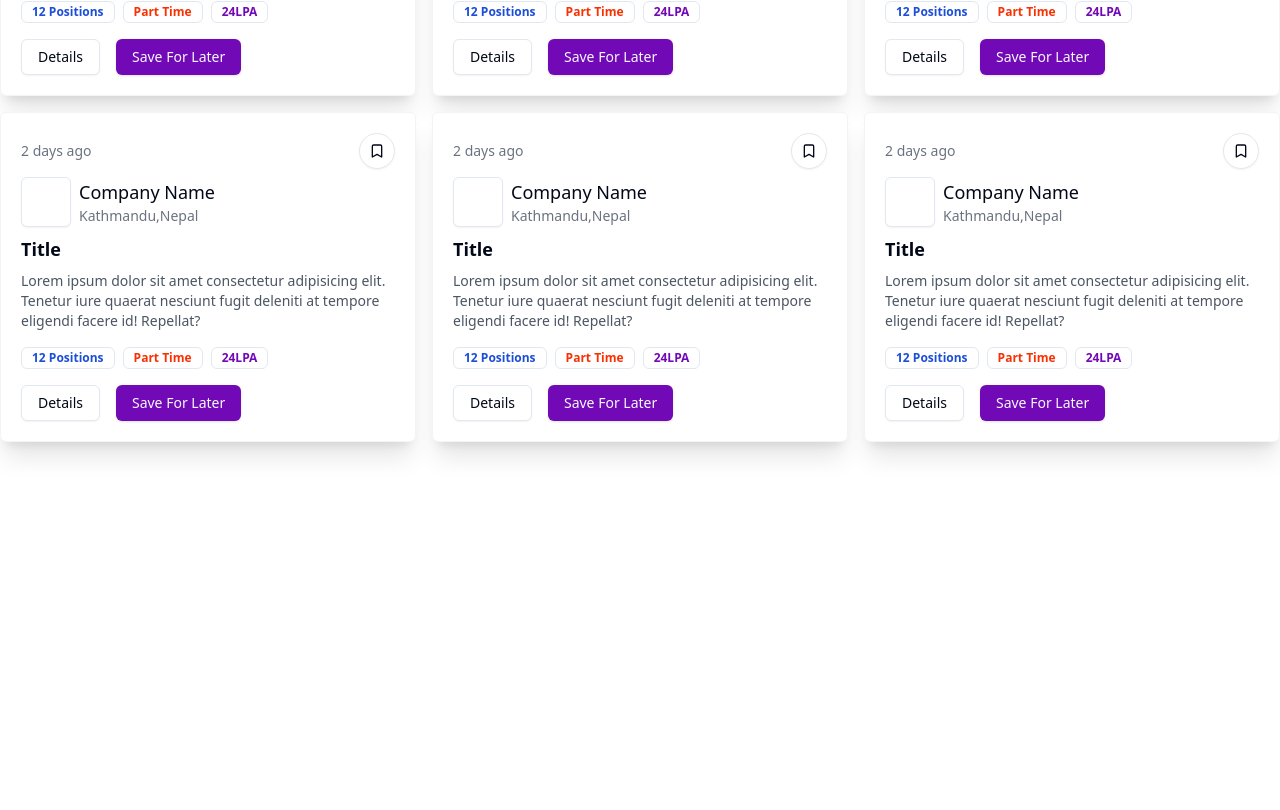
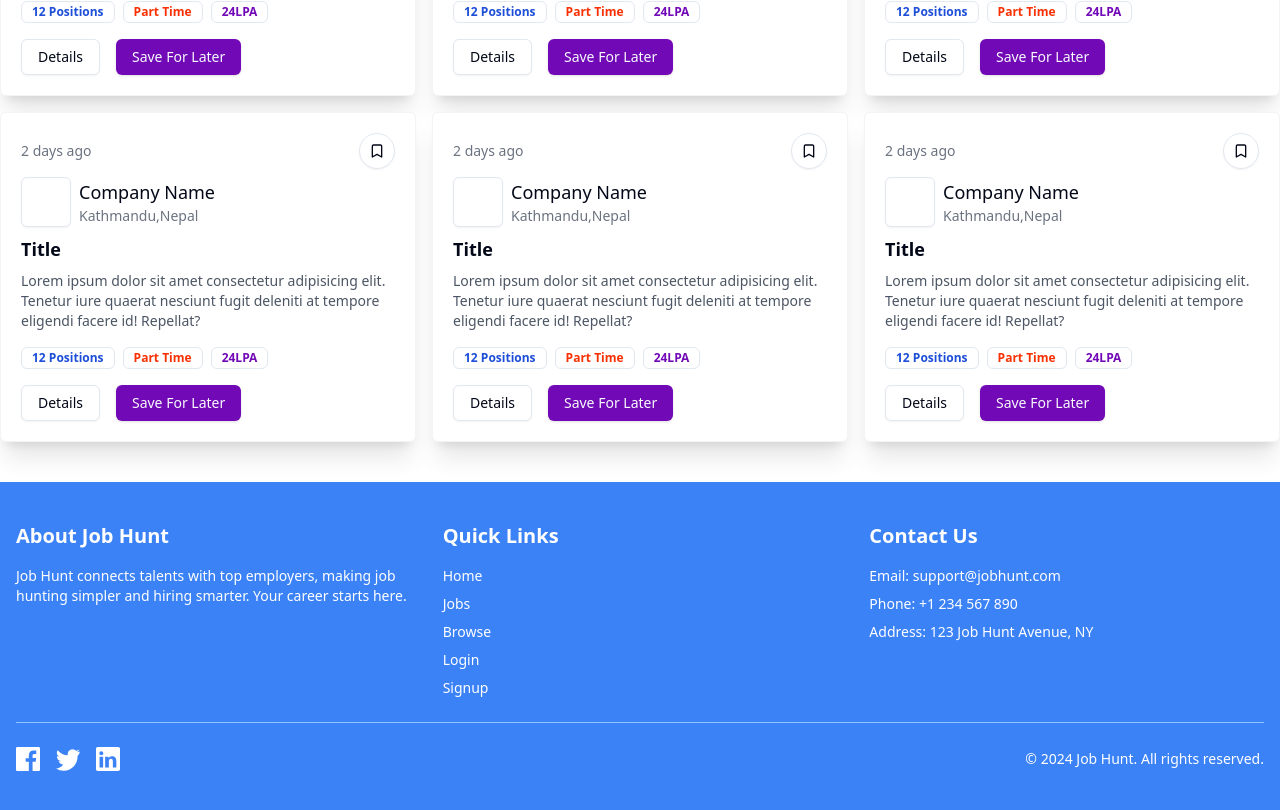
Before and after one commit to Aavashjoshi/JOBB, a React (Vite) app in the folder Frontend/: page /browse in a window 1280 px wide. Shown: the part 406-1216 px from the top of the page. Before the commit the page ends 888 px from the top, so only its background shows below. Built offline with nearby package versions, Linux system fonts and the light colour scheme; grey boxes are pictures that could not be loaded.

Commit message:
footer link manage

```diff
--- a/Frontend/src/components/Browse.jsx
+++ b/Frontend/src/components/Browse.jsx
@@ -1,6 +1,7 @@
 import React  from 'react'
 import Navbar from './shared/Navbar'
 import Job from './Job';
+import Footer from './shared/Footer';
 
 
 const randomJobs = [1, 2,3,4,5,6];
@@ -23,6 +24,7 @@ const Browse = () => {
                 </div>
 
             </div>
+            <Footer/>
         </div>
     )
 }
--- a/Frontend/src/components/Jobs.jsx
+++ b/Frontend/src/components/Jobs.jsx
@@ -2,6 +2,7 @@ import React from 'react'
 import Navbar from './shared/Navbar'
 import FilterCard from './FilterCard'
 import Job from './Job';
+
 
 
 
--- a/Frontend/src/components/shared/Footer.jsx
+++ b/Frontend/src/components/shared/Footer.jsx
@@ -18,11 +18,11 @@ const Footer = () => {
           <div>
             <h2 className="text-xl font-bold mb-4">Quick Links</h2>
             <ul className="space-y-2 text-sm">
-              <li><a href="#home" className="hover:text-white hover:underline transition-colors">Home</a></li>
-              <li><a href="#jobs" className="hover:text-white hover:underline transition-colors">Jobs</a></li>
-              <li><a href="#browse" className="hover:text-white hover:underline transition-colors">Browse</a></li>
-              <li><a href="#login" className="hover:text-white hover:underline transition-colors">Login</a></li>
-              <li><a href="#signup" className="hover:text-white hover:underline transition-colors">Signup</a></li>
+              <li><a href="/" className="hover:text-white hover:underline transition-colors">Home</a></li>
+              <li><a href="/jobs" className="hover:text-white hover:underline transition-colors">Jobs</a></li>
+              <li><a href="/browse" className="hover:text-white hover:underline transition-colors">Browse</a></li>
+              <li><a href="/login" className="hover:text-white hover:underline transition-colors">Login</a></li>
+              <li><a href="/signup" className="hover:text-white hover:underline transition-colors">Signup</a></li>
             </ul>
           </div>
 
```
